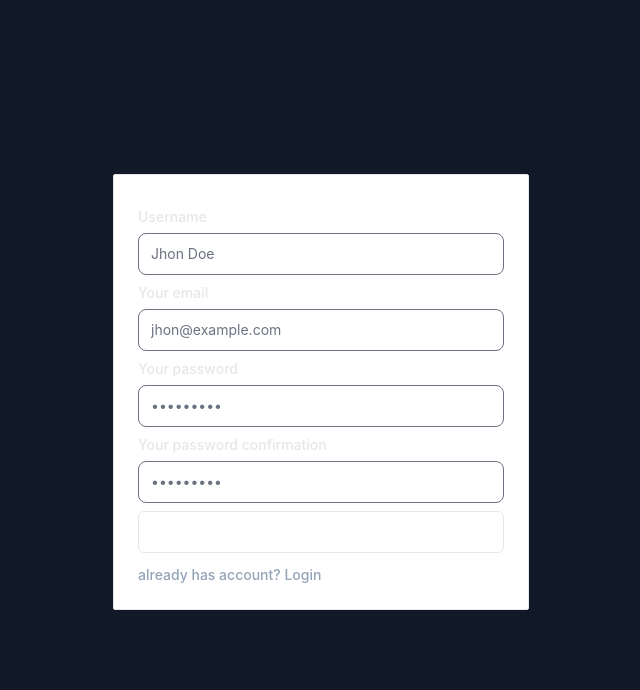
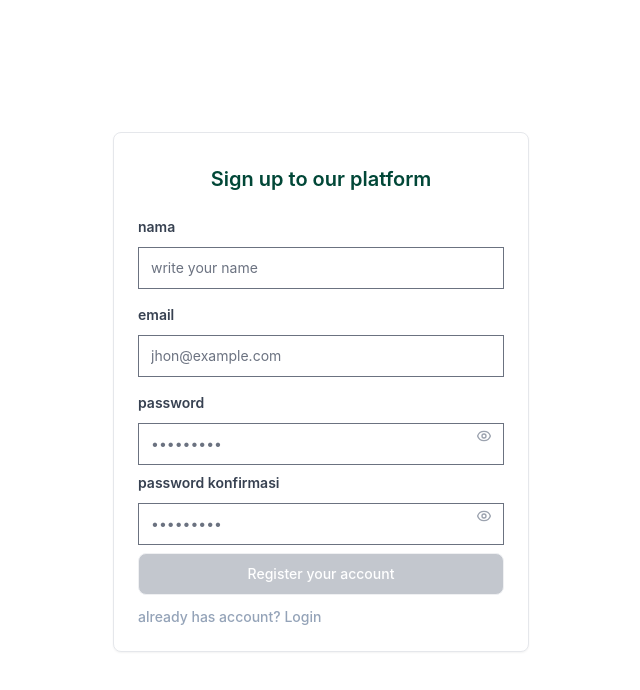
Before and after one commit to JunjungHasudungan/fe-e-cashier, a Vue app: page /register in a window 1280 px wide. Shown: the top 690 px of the page, without its empty margins (319-959 px from the left). Built offline with nearby package versions, Linux system fonts and the light colour scheme; no server answers.

Commit message:
perbaikan form register, penyimpanan local storage

```diff
--- a/src/components/NavigationBar.vue
+++ b/src/components/NavigationBar.vue
@@ -16,7 +16,7 @@
 </template> -->
 <template>
     <header class="fixed w-full z-20 top-0 start-0">
-        <nav class="bg-neutral-primary">
+        <nav class="dark:bg-gray-200 bg-white">
             <div class="flex justify-between items-center mx-auto max-w-screen-xl p-4">
 
                 <!-- Logo -->
--- /dev/null
+++ b/src/components/utils/BaseInput.vue
@@ -0,0 +1,52 @@
+<template>
+    <div class="mb-4">
+        <label for="email" class="block mb-2.5 text-sm font-semibold text-gray-700 dark:text-gray-300">{{ props.label }}</label>
+        <input
+            :type="props.type"
+            :id="props.id"
+            @input="handleInput"
+            class="bg-neutral-secondary-medium border border-default-medium text-heading text-sm text-gray-900 rounded-base focus:ring-brand focus:border-brand block w-full px-3 py-2.5 shadow-xs placeholder:text-body"
+            :placeholder="props.placeholder"
+            :class="{ 'pr-10': $slots.suffix }"
+        />
+        <div v-if="$slots.suffix"  class="absolute inset-y-0 right-3 flex items-center">
+            <slot name="suffix" />
+        </div>
+         <p v-if="props.errorText" class="mt-2.5 text-sm text-fg-danger-strong"> {{ props.errorText }} </p>
+    </div>
+</template>
+
+<script setup>
+    const emit = defineEmits(['update:modelValue'])
+
+    const props = defineProps({
+        modelValue: {
+            type: String,
+            default: ''
+        },
+        errorText: {
+            type: String,
+            default: ''
+        },
+        label: {
+            type: String,
+            required: true
+        },
+        type: {
+            type: String,
+            default: 'text'
+        },
+        id: {
+            type: String,
+            required: true
+        },
+        placeholder: {
+            type: String,
+            default: 'example@company.com'
+        }
+    })
+
+    function handleInput(event) {
+        emit('update:modelValue', event.target.value)
+    }
+</script>
--- /dev/null
+++ b/src/components/utils/BtnSubmit.vue
@@ -0,0 +1,39 @@
+<template>
+    <button
+        type="submit"
+        :disabled="!props.completed || props.loading"
+        :class="[
+            'flex items-center justify-center gap-2 text-white border rounded-lg shadow-xs font-medium text-sm px-4 py-2.5 focus:outline-none w-full mb-3',
+            props.completed ? props.change : 'bg-gray-400 cursor-not-allowed opacity-60'
+        ]">
+    <svg
+        v-if="props.loading"
+        class="animate-spin h-5 w-5 text-white" xmlns="http://www.w3.org/2000/svg" fill="none" viewBox="0 0 24 24">
+        <circle class="opacity-25" cx="12" cy="12" r="10" stroke="currentColor" stroke-width="4" />
+        <path  class="opacity-75" fill="currentColor" d="M4 12a8 8 0 018-8v4a4 4 0 00-4 4H4z" />
+    </svg>
+
+    <span>  {{ props.loading ? 'Loading...' : props.label }}  </span>
+    </button>
+</template>
+
+<script setup>
+    const props = defineProps({
+        loading: {
+            type: Boolean,
+            required: true
+        },
+        completed : {
+            type: Boolean,
+            required: true
+        },
+        change: {
+            type: String,
+            default: 'hover:cursor-pointer flex items-center justify-center gap-2 text-white bg-blue-400 border rounded-lg hover:bg-blue-500 focus:ring-4 focus:ring-brand-medium shadow-xs font-medium text-sm px-4 py-2.5 focus:outline-none w-full mb-3'
+        },
+        label: {
+            type: String,
+            default: 'btn'
+        }
+    })
+</script>
--- /dev/null
+++ b/src/components/utils/InputPassword.vue
@@ -0,0 +1,60 @@
+<template>
+    <label for="password" class="block mb-2.5 text-sm font-semibold text-gray-700 dark:text-gray-300" > {{ props.label }} </label>
+    <div class="relative">
+        <input
+            @input="handleInput" :type="showPassword ? 'text' : 'password'"  id="password"
+            class="bg-neutral-secondary-medium border border-default-medium text-gray-900 dark:text-gray-300 text-heading text-sm rounded-base focus:ring-brand focus:border-brand block w-full px-3 py-2.5 shadow-xs placeholder:text-body"
+            placeholder="•••••••••"
+        />
+        <button  type="button" @click="showPassword = !showPassword" class="absolute right-3 top-1/2 -translate-y-1/2 text-gray-400 hover:text-white focus:outline-none" >
+            <svg v-if="!showPassword"  xmlns="http://www.w3.org/2000/svg" class="h-4 w-4" fill="none" viewBox="0 0 24 24" stroke="currentColor" >
+                <path stroke-linecap="round" stroke-linejoin="round" stroke-width="2"
+                d="M15 12a3 3 0 11-6 0 3 3 0 016 0z" />
+                <path stroke-linecap="round" stroke-linejoin="round" stroke-width="2"
+                d="M2.458 12C3.732 7.943 7.523 5 12 5
+                    c4.478 0 8.268 2.943 9.542 7
+                    -1.274 4.057-5.064 7-9.542 7
+                    -4.477 0-8.268-2.943-9.542-7z" />
+            </svg>
+            <svg v-else  xmlns="http://www.w3.org/2000/svg"  class="h-4 w-4"  fill="none"  viewBox="0 0 24 24"  stroke="currentColor"  >
+                <path stroke-linecap="round" stroke-linejoin="round" stroke-width="2"
+                d="M13.875 18.825A10.05 10.05 0 0112 19
+                    c-4.478 0-8.268-2.943-9.543-7
+                    a9.97 9.97 0 011.563-3.029" />
+                <path stroke-linecap="round" stroke-linejoin="round" stroke-width="2"
+                d="M6.18 6.18A9.958 9.958 0 0112 5
+                    c4.478 0 8.268 2.943 9.543 7
+                    a9.97 9.97 0 01-4.043 5.132" />
+                <path stroke-linecap="round" stroke-linejoin="round" stroke-width="2"
+                d="M3 3l18 18" />
+            </svg>
+        </button>
+    </div>
+    <span v-if="props.textError" class="mt-2 text-sm text-fg-danger-strong"> {{ props.textError }} </span>
+</template>
+
+<script setup>
+import { ref } from 'vue';
+
+    const emit = defineEmits(['update:modelValue'])
+    const showPassword = ref(false)
+    const props = defineProps({
+        label: {
+            type: String,
+            required: true
+        },
+        modelValue: {
+            type: String,
+            default: ''
+        },
+        textError: {
+            type: String,
+            default: ''
+        }
+    })
+
+    function handleInput(event) {
+        emit('update:modelValue', event.target.value)
+    }
+
+</script>
--- /dev/null
+++ b/src/components/utils/TitleForm.vue
@@ -0,0 +1,16 @@
+<template>
+    <h5 :class="classUtilties">{{ props.title }}</h5>
+</template>
+
+<script setup>
+    const props = defineProps({
+        title: {
+            type: String,
+            default: 'Something greate'
+        },
+        classUtilties: {
+            type: String,
+            default: 'text-xl font-semibold text-center dark:text-gray-200 text-green-900 text-heading mb-6'
+        }
+    })
+</script>
--- a/src/layouts/AuthLayout.vue
+++ b/src/layouts/AuthLayout.vue
@@ -1,5 +1,5 @@
 <template>
-  <div class="min-h-screen bg-gray-900 flex items-center justify-center">
+  <div class="min-h-screen dark:bg-gray-900 bg-white flex items-center justify-center">
     <router-view />
   </div>
 </template>
--- a/src/layouts/WelcomeLayout.vue
+++ b/src/layouts/WelcomeLayout.vue
@@ -1,5 +1,5 @@
 <template>
-  <div class="min-h-screen bg-gray-900">
+  <div class="min-h-screen bg-white dark:bg-gray-900">
 
     <NavigationBar />
 
--- a/src/pages/auth/Login.vue
+++ b/src/pages/auth/Login.vue
@@ -1,29 +1,29 @@
 <template>
-    <div class="rounded-sm flex fixed top-0 right-0 left-0 z-50 justify-center items-center w-full md:inset-0 h-[calc(100%-1rem)] max-h-full">
+    <div class="rounded-sm shadow-xs flex fixed top-0 right-0 left-0 z-50 justify-center items-center w-full md:inset-0 h-[calc(100%-1rem)] max-h-full">
         <div class="relative p-4 w-full max-w-md max-h-full">
             <!-- Modal content -->
-            <div class="dark:bg-gray-800 bg-white dark:text-gray-600 text-gray-500 relative border border-default rounded-sm shadow-sm p-4 md:p-6">
+            <div class="dark:bg-gray-800 bg-white dark:text-red-600 text-red-700 relative border border-default rounded-lg border-gray-200 shadow-sm p-4 md:p-6">
                 <!-- Modal body -->
                 <form @submit.prevent="submitLogin" class="pt-2 md:pt-3">
+                    <TitleForm title="Sign in to our platform" />
+
                     <div class="mb-4">
-                        <label for="email" class="block mb-2.5 text-sm font-medium text-heading">Your email</label>
-                        <input
-                            v-model="userLogin.email" type="email" id="email"
-                            class="w-full rounded-lg bg-[var(--color-neutral-secondary-soft)] border border-[var(--color-default-medium)]
-                                    text-[var(--color-heading)] caret-[var(--color-heading)] placeholder:text-[var(--color-body)]
-                                    px-3 py-2.5 pr-10 focus:ring-2 focus:ring-[var(--color-fg-brand)] focus:border-[var(--color-fg-brand)]"
+                        <BaseInput
+                            v-model="userLogin.email"
+                            :errorText="loginErrors.email"
+                            label="Email"
+                            id="email"
+                            type="email"
                             placeholder="example@company.com"
-                            />
-                        <span v-if="loginErrors.email" class="mt-2 text-sm text-fg-danger-strong"> {{ loginErrors.email }} </span>
+                        />
                     </div>
                     <div class="mb-4">
-                        <label for="password" class="block mb-2.5 text-sm font-medium text-heading" > Your password </label>
+
+                        <label for="password" class="block mb-2.5 text-sm font-semibold text-gray-700 dark:text-gray-300" > Your password </label>
                         <div class="relative">
                             <input
                                 v-model="userLogin.password" :type="showPassword ? 'text' : 'password'"  id="password"
-                                class="w-full rounded-lg bg-[var(--color-neutral-secondary-soft)] border border-[var(--color-default-medium)]
-                                text-[var(--color-heading)] caret-[var(--color-heading)] placeholder:text-[var(--color-body)]
-                                px-3 py-2.5 pr-10 focus:ring-2 focus:ring-[var(--color-fg-brand)] focus:border-[var(--color-fg-brand)]"
+                               class="bg-neutral-secondary-medium border border-default-medium text-gray-900 dark:text-gray-300 text-heading text-sm rounded-base focus:ring-brand focus:border-brand block w-full px-3 py-2.5 shadow-xs placeholder:text-body"
                                 placeholder="•••••••••"
                             />
                             <button  type="button" @click="togglePassword" class="absolute right-3 top-1/2 -translate-y-1/2 text-gray-400 hover:text-white focus:outline-none" >
@@ -55,19 +55,13 @@
                         <span v-if="loginErrors.password" class="mt-2 text-sm text-fg-danger-strong"> {{ loginErrors.password }} </span>
                     </div>
 
-                    <button
-                        type="submit"
-                        :disabled="loadingProcess.disable"
-                        class="flex items-center justify-center gap-2 text-white bg-brand border rounded-md  hover:bg-brand-strong focus:ring-4 focus:ring-brand-medium shadow-xs font-medium text-sm px-4 py-2.5 focus:outline-none w-full mb-3">
-                    <svg
-                        v-if="loadingProcess.isLoading"
-                        class="animate-spin h-5 w-5 text-white" xmlns="http://www.w3.org/2000/svg" fill="none" viewBox="0 0 24 24">
-                        <circle class="opacity-25" cx="12" cy="12" r="10" stroke="currentColor" stroke-width="4" />
-                        <path  class="opacity-75" fill="currentColor" d="M4 12a8 8 0 018-8v4a4 4 0 00-4 4H4z" />
-                    </svg>
-
-                    <span>  {{ loadingProcess.isLoading ? 'Loading...' : 'Login' }}  </span>
-                    </button>
+                    <BtnSubmit
+                        :disabled="!isCompleted || loadingProcess.disable"
+                        :loading="loadingProcess.disable"
+                        :completed="isCompleted"
+                        change="bg-blue-600 hover:bg-blue-700 cursor-pointer"
+                        label="Login"
+                    />
 
                     <div class="text-sm font-medium text-body">Belum punya akun?
                         <router-link to="/register" class="text-fg-brand hover:underline">Register</router-link>
@@ -79,9 +73,12 @@
 </template>
 
 <script setup>
-    import { reactive,ref } from 'vue';
+    import { computed, reactive,ref } from 'vue';
     import auth from '@/services/authentication/auth';
     import LoginValidator, { loginErrors } from '@/services/helpers/LoginValidator'
+    import BaseInput from '@/components/utils/BaseInput.vue';
+    import BtnSubmit from '@/components/utils/BtnSubmit.vue';
+    import TitleForm from '@/components/utils/TitleForm.vue';
     import router from '@/routes';
 
 
@@ -89,9 +86,15 @@
     const userLogin = reactive({ email: '', password: '' })
     const loadingProcess = reactive({ isLoading: false, disable: false })
     const showPassword = ref(false)
+
     const togglePassword = () => {
         showPassword.value = !showPassword.value
     }
+
+    const isCompleted = computed(()=> {
+        return Object.values(userLogin).every(item=> String(item).trim() !== '')
+    })
+
     const submitLogin = async ()=> {
         try {
             loadingProcess.isLoading = true
--- a/src/pages/auth/Register.vue
+++ b/src/pages/auth/Register.vue
@@ -2,76 +2,51 @@
     <div class="rounded-sm flex fixed top-0 right-0 left-0 z-50 justify-center items-center w-full md:inset-0 h-[calc(100%-1rem)] max-h-full">
         <div class="relative p-4 w-full max-w-md max-h-full">
             <!-- Modal content -->
-            <div class="dark:bg-gray-800 bg-white dark:text-gray-600 text-gray-500 relative border border-default rounded-sm shadow-sm p-4 md:p-6">
+            <div class="dark:bg-gray-800 bg-white dark:text-gray-600 text-gray-500 relative border border-default border-gray-400 rounded-lg shadow-sm p-4 md:p-6">
                 <!-- Modal body -->
                 <form @submit.prevent="submitRegister" class="pt-1 md:pt-2">
+                    <TitleForm title="Sign up to our platform" />
                     <div class="mb-2">
-                        <label for="email" class="block mb-1.5 text-sm font-medium text-heading">
-                            Username
-                        </label>
-                        <input
+                        <BaseInput
+                            v-model="userRegister.name"
+                            :errorText="errors.name"
+                            label="nama"
+                            id="username"
                             type="text"
-                            id="username"
-                            v-model="userRegister.name"
-                            class="rounded-lg bg-neutral-secondary-medium border border-default-medium text-heading text-sm rounded-base focus:ring-brand focus:border-brand block w-full px-3 py-2.5 shadow-xs placeholder:text-body"
-                            placeholder="Jhon Doe"
+                            placeholder="write your name"
                         />
-                        <p
-                            v-if="errors.name"
-                            class="mt-2.5 font-light dark:text-red-600 text-fg-danger-strong">
-                            <span class="font-medium">{{ errors.name }}</span>
-                        </p>
                     </div>
                     <div class="mb-2">
-                        <label for="email" class="block mb-1.5 text-sm font-medium text-heading">
-                            Your email
-                        </label>
-                        <input
+                         <BaseInput
+                            v-model="userRegister.email"
+                            :error-text="errors.email"
+                            label="email"
+                            id="email"
                             type="email"
-                            id="email"
-                            v-model="userRegister.email"
-                            class="rounded-lg bg-neutral-secondary-medium border border-default-medium text-heading text-sm rounded-base focus:ring-brand focus:border-brand block w-full px-3 py-2.5 shadow-xs placeholder:text-body"
                             placeholder="jhon@example.com"
                         />
-                        <p
-                            v-if="errors.email"
-                          class="mt-2.5 font-light dark:text-red-600 text-fg-danger-strong">
-                            <span class="font-medium">{{ errors.email }}</span>
-                        </p>
                     </div>
                     <div class="mb-2">
-                        <label for="password" class="block mb-1.5 text-sm font-medium text-heading">Your password</label>
-                        <input
-                            type="password"
-                            id="password"
+                        <InputPassword
+                            label="password"
                             v-model="userRegister.password"
-                            class="rounded-lg bg-neutral-secondary-medium border border-default-medium text-heading text-sm rounded-base focus:ring-brand focus:border-brand block w-full px-3 py-2.5 shadow-xs placeholder:text-body"
-                            placeholder="•••••••••"
+                            :text-error="errors.password"
                         />
-                        <p
-                            v-if="errors.password"
-                            class="mt-2.5 font-light dark:text-red-600 text-fg-danger-strong">
-                            <span class="font-medium">{{ errors.password }}</span>
-                        </p>
                     </div>
                     <div class="mb-2">
-                        <label for="password_confirmation" class="block mb-1.5 text-sm font-medium text-heading">Your password confirmation</label>
-                        <input
-                            type="password"
-                            id="password_confirmation"
+                        <InputPassword
+                            label="password konfirmasi"
                             v-model="userRegister.password_confirmation"
-                            class="rounded-lg bg-neutral-secondary-medium border border-default-medium text-heading text-sm rounded-base focus:ring-brand focus:border-brand block w-full px-3 py-2.5 shadow-xs placeholder:text-body"
-                            placeholder="•••••••••"
+                            :text-error="errors.password_confirmation"
                         />
-                        <p
-                            v-if="errors.password_confirmation"
-                            class="mt-2.5 font-light dark:text-red-600 text-fg-danger-strong">
-                            <span class="font-medium">{{ errors.password_confirmation }}</span>
-                        </p>
                     </div>
-                    <button
-                        type="submit"
-                        class="text-white bg-brand border rounded-md hover:bg-brand-strong focus:ring-4 focus:ring-brand-medium shadow-xs font-medium leading-5 rounded-base text-sm px-4 py-2.5 focus:outline-none w-full mb-3">Register your account</button>
+                    <BtnSubmit
+                        :disabled="!isCompleted || loading.submit"
+                        :loading="loading.disabled"
+                        :completed="isCompleted"
+                        change="bg-blue-600 hover:bg-blue-700 cursor-pointer"
+                        label="Register your account"
+                    />
                     <div class="text-sm font-medium text-body">already has account?
                         <router-link to="/login" class="text-fg-brand hover:underline">Login</router-link>
                     </div>
@@ -82,25 +57,26 @@
 </template>
 
 <script setup>
-    import { reactive } from 'vue';
-
-    // import logic untuk register
+    import TitleForm from '@/components/utils/TitleForm.vue';
+    import BaseInput from '@/components/utils/BaseInput.vue';
+    import BtnSubmit from '@/components/utils/BtnSubmit.vue';
+    import InputPassword from '@/components/utils/InputPassword.vue';
+    import { computed, reactive } from 'vue';
     import auth from '@/services/authentication/auth';
-
-    // import route
     import router from '@/routes';
 
     // import validation untuk validasi inputan
     import { required, min, emailFormat } from '@/utils/validator';
 
-    // membuat object inputan userRegister
     const userRegister = reactive({ name: '', email: '', password: '', password_confirmation: ''})
-
-    // membut object error inputan user
     const errors = reactive({ name: '', email: '', password: '', password_confirmation: ''})
-
+    const loading = reactive({ submit: false, disabled: false })
     // membut object fieldName inputan user
     const fields = reactive({ name: 'nama', email: 'email', password: 'password', password_confirmation: 'password konfirmasi'})
+
+    const isCompleted = computed(()=> {
+        return Object.values(userRegister).every(item=> String(item).trim() !== '')
+    })
 
     /*
     next todo:
@@ -109,7 +85,6 @@
     */
     // membuat reset inputan
     const resetFieldRegister = ()=> {
-        // mengosongkan objek user Register
         Object.keys(userRegister).forEach(key => {
             userRegister[key] = "";
         });
@@ -162,9 +137,11 @@
         }
 
         try {
-            // kirim data ke backend
+            loading.submit = true
+            loading.disabled = true
             const response = await auth.register(userRegister);
 
+            console.log('response', response)
             // melakukan simpan token
             localStorage.setItem("token", response.data.token.value);
 
@@ -179,7 +156,11 @@
             } else {
                 console.error("Register gagal:", error);
             }
+        } finally {
+            loading.submit = false
+            loading.disabled = false
         }
+
     }
 
 </script>
```
Also changed, not shown: src/components/TopNavBar.vue (+7 -5 lines), src/services/authentication/auth.js (+9 -5 lines).
